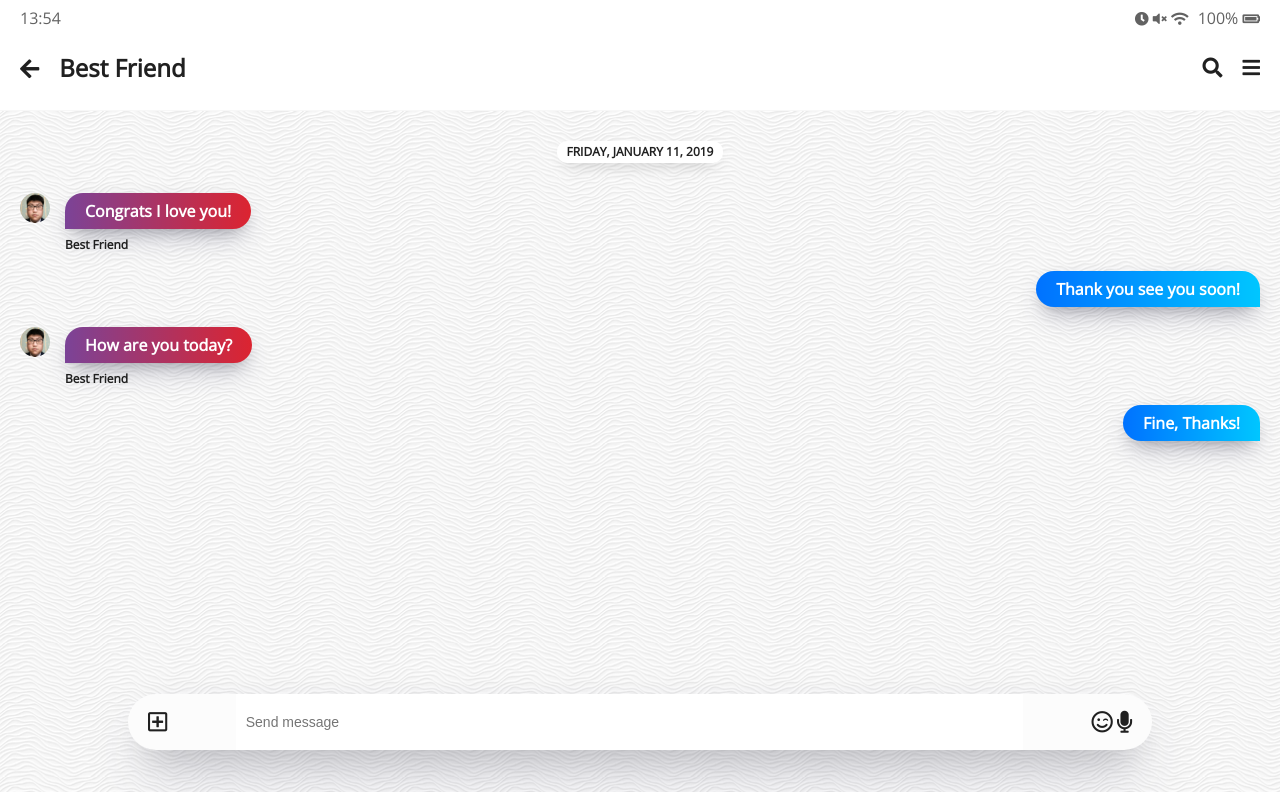
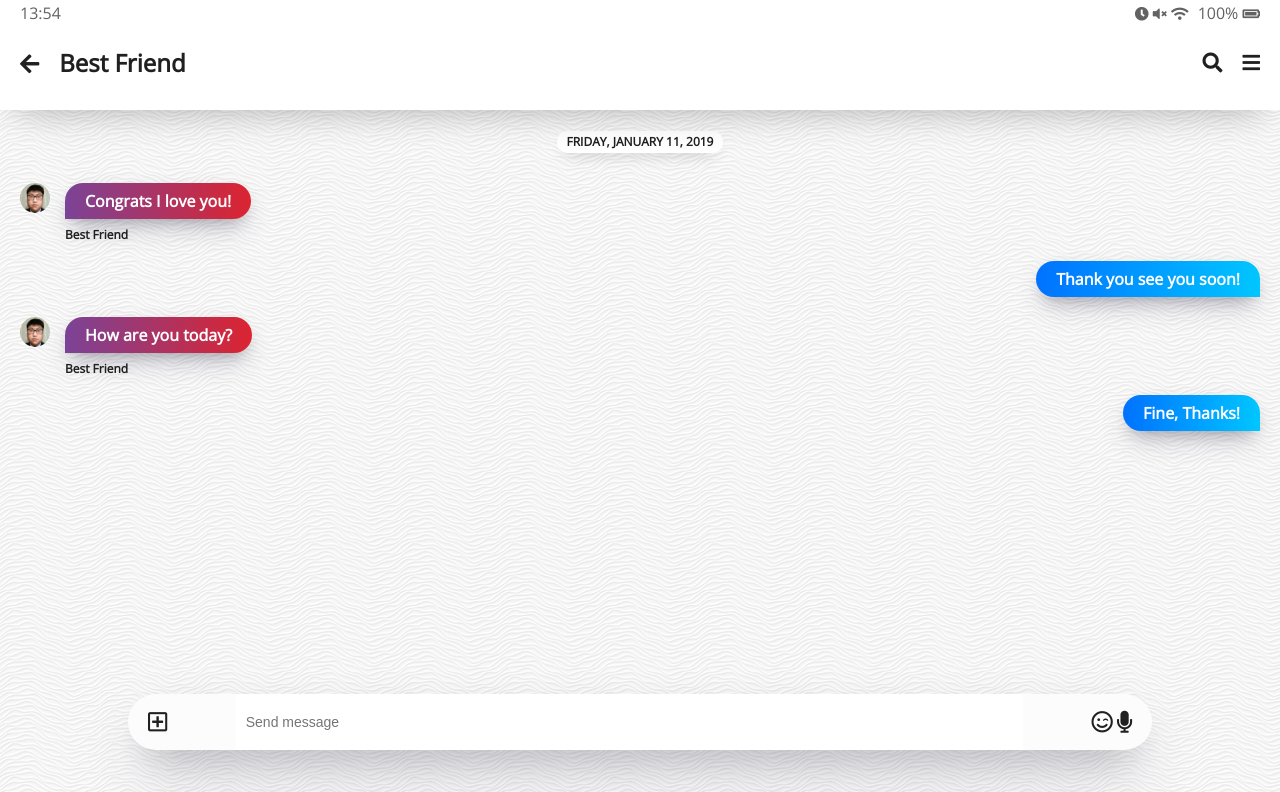
Before and after one commit to kimhscom/kakao-clone-v2, a plain HTML site: page chat.html in a window 1280 px wide. Shown: the top 792 px of the page. Drawn offline with nearby package versions, Linux system fonts and the light colour scheme.

Commit message:
Chats Screen Fixed Header

```diff
--- a/chat.html
+++ b/chat.html
@@ -15,6 +15,8 @@
     <title>Chat | Kakao Clone</title>
 </head>
 <body class="chats-body">
+    <!--header-wrapper-->
+    <div class="header-wrapper">
         <!--status-bar-->
         <div class="status-bar">
             <div class="status-bar__column">
@@ -48,6 +50,7 @@
                 </span>
             </div>
         </header>
+    </div>
     <!--chat messages-->
     <main class="chat-screen">
         <ul class="chat__messages">
--- a/css/chat.css
+++ b/css/chat.css
@@ -1,15 +1,23 @@
+.header-wrapper {
+    position: fixed;
+    top: 0px;
+    width: 100%;
+    padding: 5px 0px;
+    background-color: white;
+    box-shadow: 0 18px 36px -18px rgba(0, 0, 0, 0.3),
+    0 -12px 36px -8px rgba(0, 0, 0, 0.025);
+}
+
 .chats-body {
     padding: 10px 0px;
+    padding-top: 100px;
+    background-image: url("../images/chatBg.png");
+    min-height: 1000vh;
 }
 
 .chats-body .header,
 .chats-body .status-bar {
     padding: 0px 20px;
-}
-
-.chat-screen {
-    background-image: url("../images/chatBg.png");
-    min-height: 100vh;
 }
 
 .chat__write {
```
Lines whose indentation alone changed are shown as unchanged.
